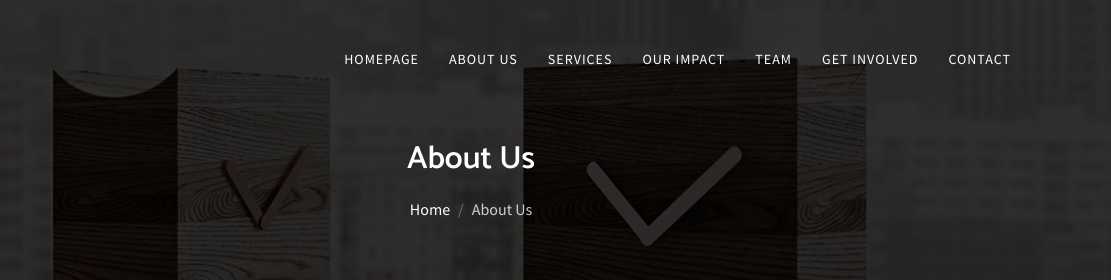
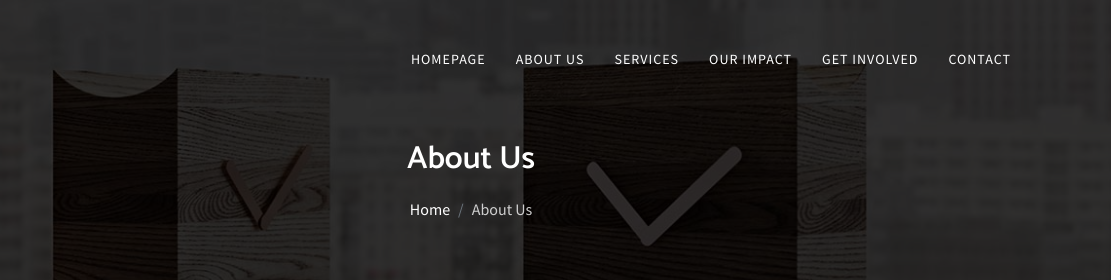
Before and after one commit to LarmBee/hesedafrica, a plain HTML site: page about.html in a window 1280 px wide. Shown: the top 280 px of the page, 169-1280 px from the left. Drawn offline with Linux system fonts and the light colour scheme; some packages are replaced by stand-ins of ours; files whose address does not match are found by name.

Commit message:
remove team section

```diff
--- a/about.html
+++ b/about.html
@@ -89,9 +89,6 @@ Fixed Navigation
           </li>
           <li class="nav-item ">
             <a class="nav-link" href="portfolio.html">Our Impact</a>
-          </li>
-          <li class="nav-item ">
-            <a class="nav-link" href="team.html">Team</a>
           </li>
           <li class="nav-item ">
             <a class="nav-link" href="pricing.html">Get Involved</a>
```
Also changed, not shown: contact.html (+0 -3 lines), index.html (+0 -3 lines), pricing.html (+0 -3 lines), service.html (+0 -3 lines).
